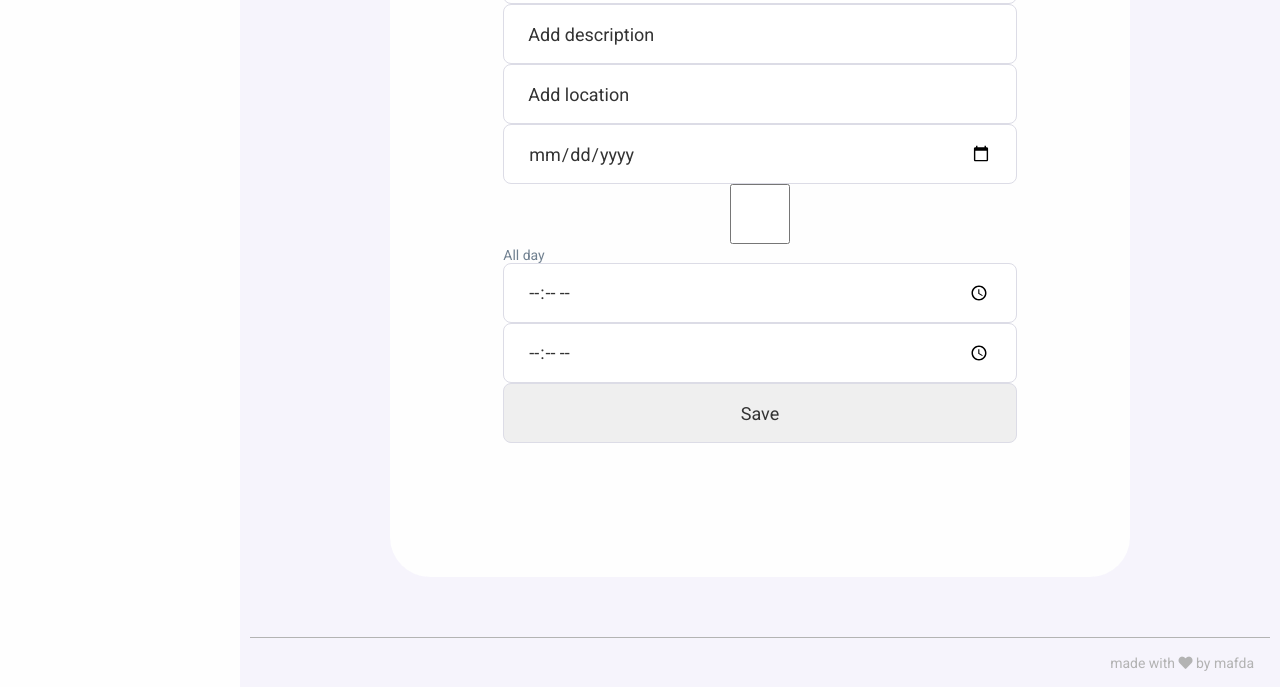
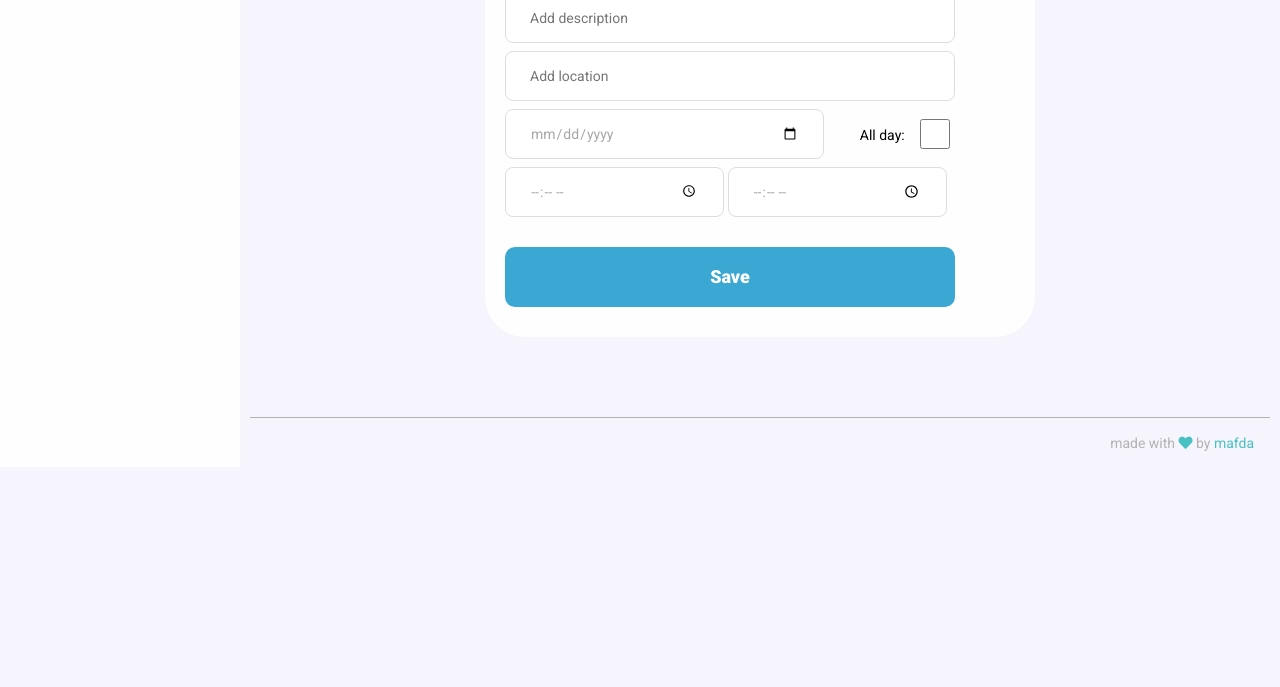
Before and after one commit to mafda/dashboard, a plain HTML site: page index.html in a window 1280 px wide. Shown: the part 333-1020 px from the top of the page. After the commit the page ends 800 px from the top, so only its background shows below. Drawn offline with Linux system fonts and the light colour scheme.

Commit message:
include styles forms

```diff
--- a/form.css
+++ b/form.css
@@ -1,28 +1,73 @@
 input, button, textarea {
-  font: 400 18px Roboto, sans-serif;
-}
-
-button {
-  cursor: pointer;
+  font: 400 14px Roboto, sans-serif;
 }
 
 form input {
   width: 100%;
-  height: 60px;
-  color: #333;
+  height: 50px;
+  color: #a6a6a6;
   border: 1px solid #dcdce6;
   border-radius: 8px;
   padding: 0 24px;
 }
 
-/* form textarea {
+.main-header .main-title form {
+	width: 100%;
+	max-width: 450px;
+}
+
+.main-header .main-title form input {
+	margin-top: 8px;
+}
+
+.main-header .main-title form .input-group {
+  display: flex;
+  align-items: center;
+  justify-content: center;
+}
+
+.main-header .main-title form .input-group input + input {
+	margin-right: 8px;
+}
+
+.main-header .main-title form .input-group .all_day{
+  width: 120px;
+  height: 50px;
+  text-align: right;
+  padding: 18px 0;
+  margin-top: 8px;
+}
+
+.main-header .main-title form .input-group .checkbox {
+  width: 60px;
+  height: 30px;
+  color: #a6a6a6;
+  border: 1px solid #dcdce6;
+  border-radius: 10px;
+  margin-left: 10px;
+}
+
+.main-header .main-title form .input-group .hour {
+  width: 219px;
+}
+
+.main-header .main-title form .button {
   width: 100%;
   height: 60px;
-  min-height: 140px;
-  resize: vertical;
-  color: #333;
-  border: 1px solid #dcdce6;
-  border-radius: 8px;
-  padding: 16px 24px;
-  line-height: 24px;
-} */
+  background: #3ba8d4;
+  border: 0;
+  border-radius: 10px;
+  color: #FFF;
+  font-weight: 700;
+  margin: 30px 0 10px 0;
+  display: inline-block;
+  text-align: center;
+  text-decoration: none;
+  font-size: 18px;
+  transition: filter 0.2s;
+  cursor: pointer;
+}
+
+.button:hover {
+  filter: brightness(90%);
+}
--- a/index.html
+++ b/index.html
@@ -42,24 +42,32 @@
         <div class="main-title">
           <h1>New Event</h1>
           <form name="event">
-            <input type="text" id="ftitle" value="Add title">
-            <input type="text" id="fdescription" value="Add description"><br>
-            <input type="text" id="flocation" value="Add location"><br>
-            <input type="date" id="fdate">
-            <input type="checkbox" id="fallday" onchange="form_display_hour()">
-            <label for="fallday">All day</label><br>
-            <div id="fhourdiv">
-              <input type="time" id="fstart" onchange="form_validate_hour()">
-              <input type="time" id="fend" onchange="form_validate_hour()">
+            <input type="text" id="ftitle" placeholder="Add title">
+            <input type="text" id="fdescription" placeholder="Add description">
+            <input type="text" id="flocation" placeholder="Add location">
+
+            <div class="input-group">
+              <input type="date" id="fdate">
+              <label for="fallday" class="all_day">All day:</label>
+              <input type="checkbox" class="checkbox" id="fallday" onchange="form_display_hour()">
             </div>
-            <input type="submit" id="fsubmit" value="Save"><br>
+
+            <div class="input-group">
+              <div id="fhourdiv">
+                <input type="time" id="fstart" class="hour" onchange="form_validate_hour()">
+                <input type="time" id="fend" class="hour" onchange="form_validate_hour()">
+              </div>
+            </div>
+
+            <input type="submit" id="fsubmit" value="Save" class="button">
           </form>
         </div>
       </div>
     </main>
 
     <footer class="footer">
-      <div class="footer_sign">made with <span class="fas fa-heart"></span> by mafda</div>
+      <div class="footer_sign">made with <span class="fas fa-heart"></span> by <a href="https://mafda.github.io/"
+          target="blank">mafda</a></div>
     </footer>
   </div>
 
--- a/styles.css
+++ b/styles.css
@@ -54,6 +54,7 @@ body {
 .header_user {
   font-size: 1.2em;
   color: #3ba8d4;
+  float: left;
 }
 
 .icon{
@@ -62,24 +63,34 @@ body {
 
 .main {
   grid-area: main;
-}
-
-.main-header {
-  background-color: #fefefe;
-  color: slategray;
-  border-radius: 40px;
-  margin: 60px 150px;
-  padding: 20px;
-
-  height: 100vh;
   display: flex;
   align-items: center;
   justify-content: center;
 }
 
+.main-header {
+  background-color: #fefefe;
+  border-radius: 40px;
+  margin: 20px;
+  padding: 20px;
+
+  /* height: 100vh; */
+  /* display: flex;
+  align-items: center;
+  justify-content: center; */
+
+  width: 100%;
+	max-width: 550px;
+}
+
 .main-title {
-	justify-content: space-between;
-	align-items: center;
+  width: 100%;
+}
+
+.main-header .main-title h1 {
+	margin: 30px;
+  font-size: 42px;
+  color: #3ba8d4;
 }
 
 .footer {
@@ -98,6 +109,11 @@ body {
   color: #b3b3b3;
 }
 
+.footer_sign span, a {
+  color: #49c1c3;
+  text-decoration: none;
+}
+
 /* Non-mobile styles, 750px breakpoint */
 @media only screen and (min-width: 46.875em) {
   /* Show the sidenav */
@@ -109,7 +125,9 @@ body {
       "sidenav footer";
   }
 
-  .header__search {
-    margin-left: 0;
-  }
+  /* .main-header {
+    margin: 60px 150px;
+    padding: 20px;
+  } */
+
 }
```
